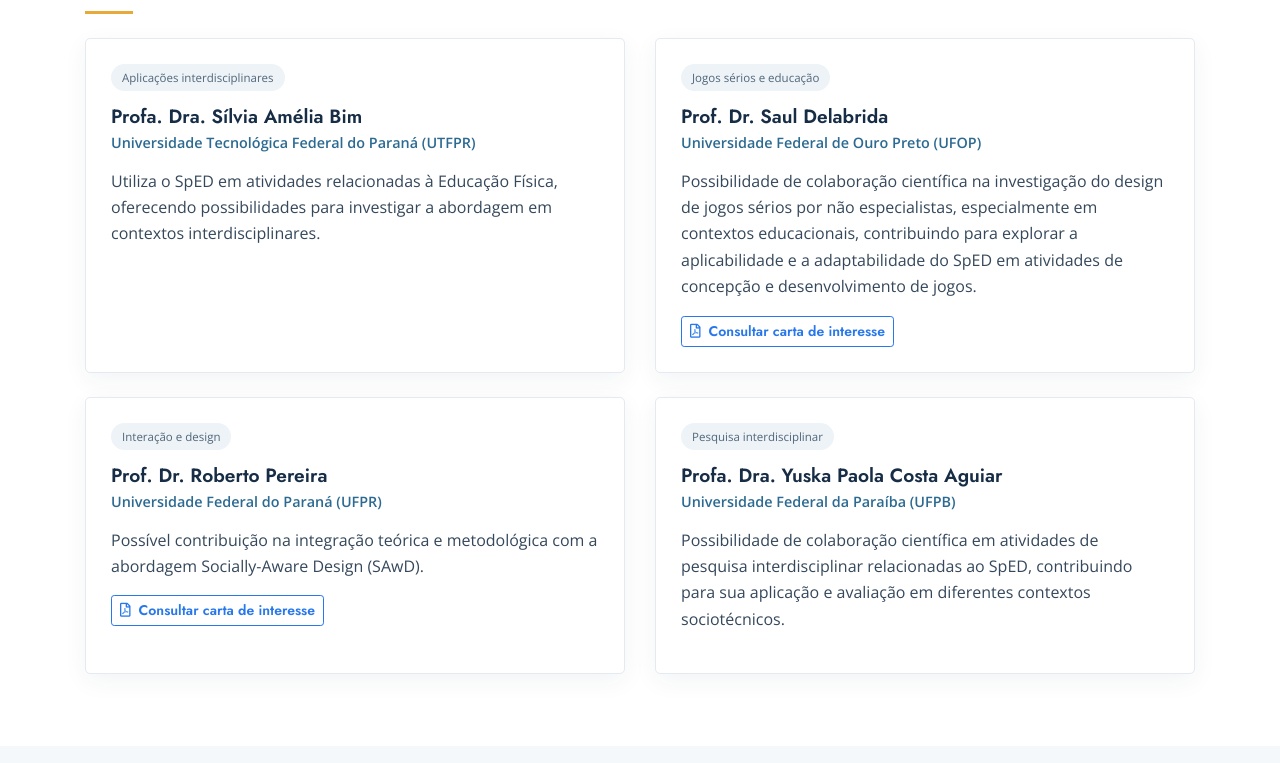
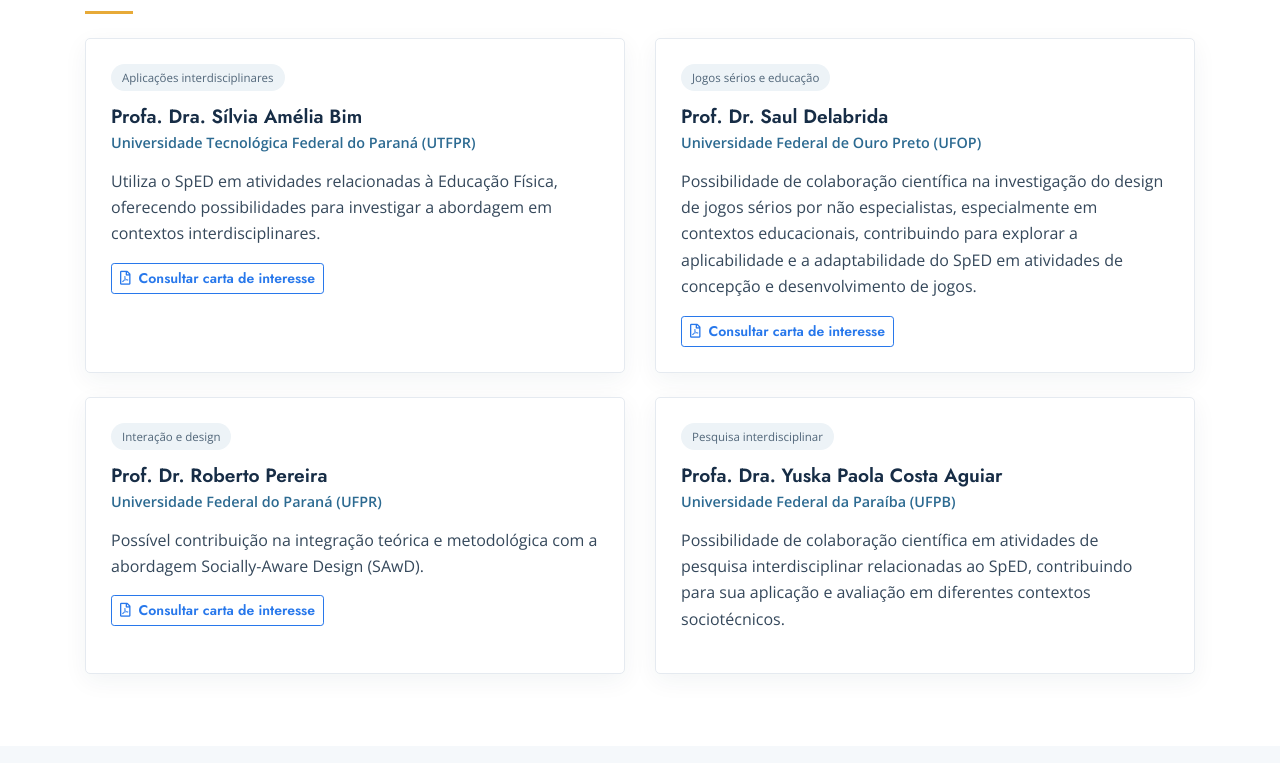
Before and after one commit to marceloloutfi/sped, a plain HTML site: page colaboracoes-profix.html in a window 1280 px wide. Shown: the part 1023-1786 px from the top of the page. Drawn offline with nearby package versions, Linux system fonts and the light colour scheme.

Commit message:
inclusão da colaboradora sílvia.

```diff
--- a/colaboracoes-profix.html
+++ b/colaboracoes-profix.html
@@ -69,7 +69,7 @@
 <section class="container pb-4"><div class="profix-intro text-center"><div class="profix-kicker mb-3">Redes e colaborações nacionais e internacionais</div><p class="profix-lead">O projeto <strong>Speculative Entangled Design: Aplicabilidade, Adaptabilidade e Transferibilidade em Contextos Organizacionais e Institucionais</strong> busca ampliar a investigação do SpED em diferentes contextos, reunindo interlocutores acadêmicos com experiências complementares em Sistemas de Informação, Interação Humano-Computador, design e estudos sociotécnicos.</p></div></section>
 <section class="container py-4"><div class="profix-panel"><h3 class="mb-3">Sobre o projeto PROFIX-RJ</h3><p>Proposta vinculada ao <strong>Programa de Pós-Graduação em Informática (PPGI/UNIRIO)</strong>, apresentada ao <strong>Edital FAPERJ nº 34/2026</strong>, com duração prevista de <strong>48 meses</strong>. A pesquisa prevê ciclos de pesquisa-ação em pelo menos três contextos organizacionais ou institucionais, com avaliação da aplicabilidade, adaptabilidade e transferibilidade do SpED.</p><p class="mb-0"><strong>Proponente:</strong> Prof. Dr. Marcelo Soares Loutfi   |   <strong>Supervisor:</strong> Prof. Dr. Sean Wolfgand Matsui Siqueira</p></div></section>
 <section class="container py-5"><div class="profix-kicker">Rede nacional</div><h2>Colaborações no Brasil</h2><div class="profix-rule"></div><div class="row">
-<div class="col-lg-6 mb-4"><article class="profix-card"><span class="profix-chip">Aplicações interdisciplinares</span><h3>Profa. Dra. Sílvia Amélia Bim</h3><div class="profix-aff">Universidade Tecnológica Federal do Paraná (UTFPR)</div><p>Utiliza o SpED em atividades relacionadas à Educação Física, oferecendo possibilidades para investigar a abordagem em contextos interdisciplinares.</p></article></div>
+<div class="col-lg-6 mb-4"><article class="profix-card"><span class="profix-chip">Aplicações interdisciplinares</span><h3>Profa. Dra. Sílvia Amélia Bim</h3><div class="profix-aff">Universidade Tecnológica Federal do Paraná (UTFPR)</div><p>Utiliza o SpED em atividades relacionadas à Educação Física, oferecendo possibilidades para investigar a abordagem em contextos interdisciplinares.</p><a class="btn btn-outline-primary btn-sm" href="CARTA_SILVIA.pdf" target="_blank" rel="noopener noreferrer"><i class="far fa-file-pdf mr-2"></i>Consultar carta de interesse</a></article></div>
 <div class="col-lg-6 mb-4"><article class="profix-card"><span class="profix-chip">Jogos sérios e educação</span><h3>Prof. Dr. Saul Delabrida</h3><div class="profix-aff">Universidade Federal de Ouro Preto (UFOP)</div><p>Possibilidade de colaboração científica na investigação do design de jogos sérios por não especialistas, especialmente em contextos educacionais, contribuindo para explorar a aplicabilidade e a adaptabilidade do SpED em atividades de concepção e desenvolvimento de jogos.</p><a class="btn btn-outline-primary btn-sm" href="CARTA_SAUL.pdf" target="_blank" rel="noopener noreferrer"><i class="far fa-file-pdf mr-2"></i>Consultar carta de interesse</a></article></div>
 <div class="col-lg-6 mb-4"><article class="profix-card"><span class="profix-chip">Interação e design</span><h3>Prof. Dr. Roberto Pereira</h3><div class="profix-aff">Universidade Federal do Paraná (UFPR)</div><p>Possível contribuição na integração teórica e metodológica com a abordagem Socially-Aware Design (SAwD).</p><a class="btn btn-outline-primary btn-sm" href="CARTA_ROBERTO.pdf" target="_blank" rel="noopener noreferrer"><i class="far fa-file-pdf mr-2"></i>Consultar carta de interesse</a></article></div>
 
```
Also changed, not shown: 1 other file.
